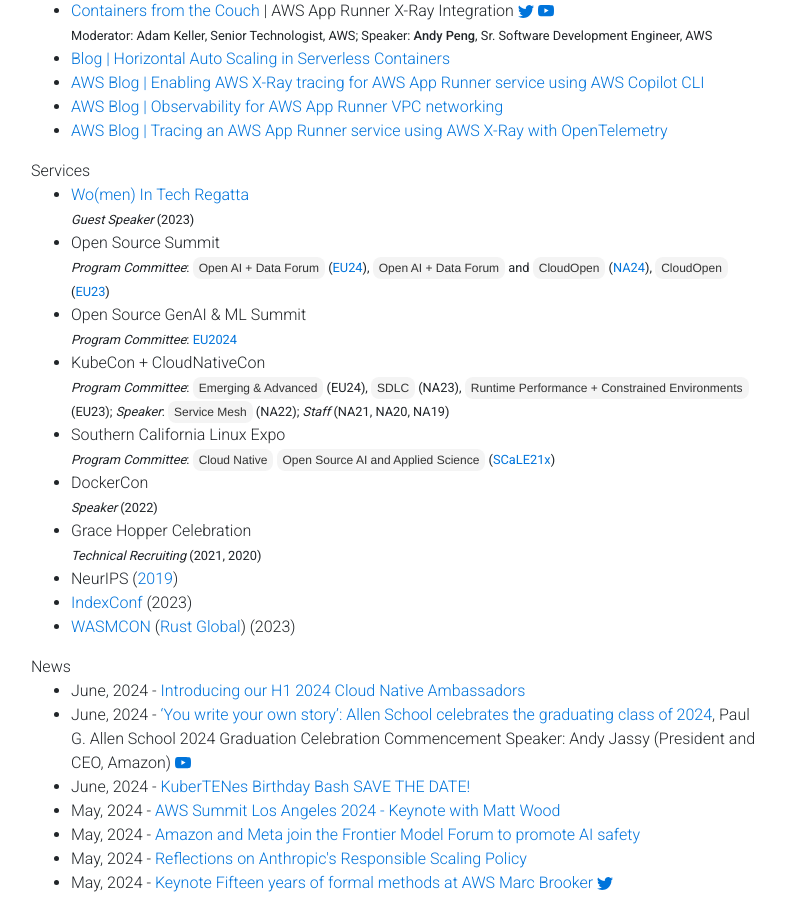
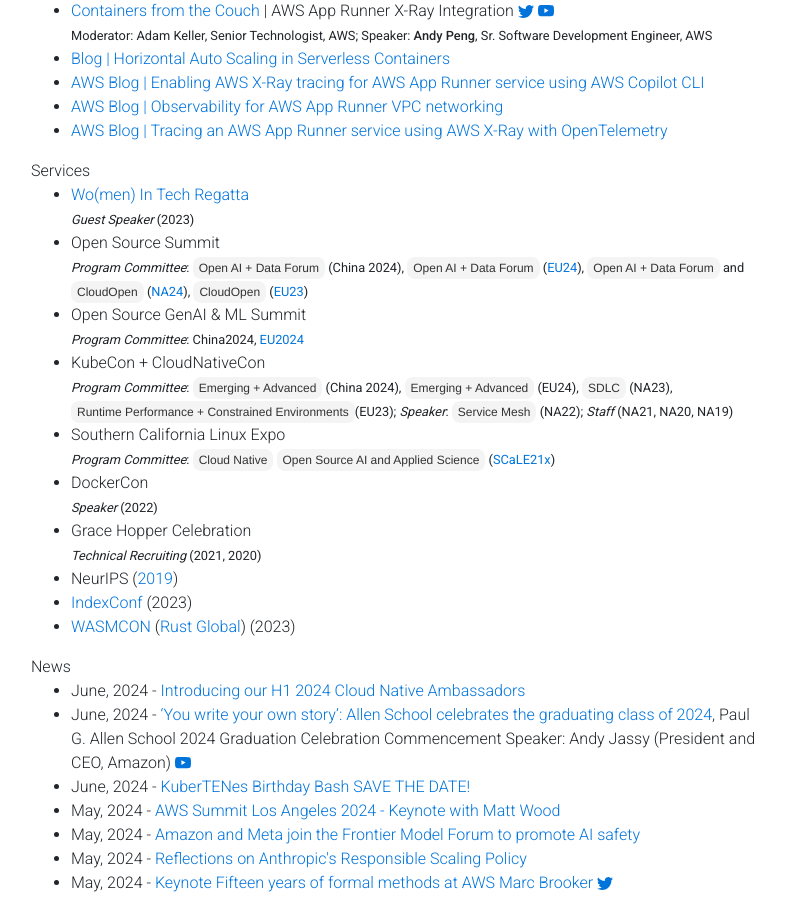
Before and after one commit to gfw001/gfw001.github.io, a Jekyll site: the page portfolio.html, which Jekyll copies as it is, in a window 1280 px wide and 900 px high, scrolled down 1435 px. Shown: the whole window, without its empty margins (54-839 px from the left). Built offline with Jekyll 4.4.1, drawn with Linux system fonts in a browser that asks for light colours; nearby versions of some CDN libraries; a style sheet for code colours, icons or effects is not loaded.

Commit message:
Update portfolio.html

```diff
--- a/portfolio.html
+++ b/portfolio.html
@@ -285,15 +285,15 @@
 	</li>
 	<li>
 		Open Source Summit<br>
-		<small><i>Program Committee</i>: <button>Open AI + Data Forum</button> (<a href="https://events.linuxfoundation.org/open-source-summit-europe/program/program-committee/">EU24</a>), <button>Open AI + Data Forum</button> and <button>CloudOpen</button> (<a href="https://events.linuxfoundation.org/open-source-summit-north-america/program/program-committee/">NA24</a>), <button>CloudOpen</button> (<a href="https://events.linuxfoundation.org/archive/2023/open-source-summit-europe/program/program-committee/">EU23</a>)</small><br>
+		<small><i>Program Committee</i>: <button>Open AI + Data Forum</button> (China 2024), <button>Open AI + Data Forum</button> (<a href="https://events.linuxfoundation.org/open-source-summit-europe/program/program-committee/">EU24</a>), <button>Open AI + Data Forum</button> and <button>CloudOpen</button> (<a href="https://events.linuxfoundation.org/open-source-summit-north-america/program/program-committee/">NA24</a>), <button>CloudOpen</button> (<a href="https://events.linuxfoundation.org/archive/2023/open-source-summit-europe/program/program-committee/">EU23</a>)</small><br>
 	</li>
 	<li>
 		Open Source GenAI & ML Summit<br>
-		<small><i>Program Committee</i>: <a href="https://events.linuxfoundation.org/ai-dev-europe/program/program-committee/">EU2024</a> </small>
+		<small><i>Program Committee</i>: China2024, <a href="https://events.linuxfoundation.org/ai-dev-europe/program/program-committee/">EU2024</a> </small>
 	</li>
 	<li>
 		KubeCon + CloudNativeCon <br>
-		<small><i>Program Committee</i>: <button>Emerging & Advanced</button> (EU24), <button>SDLC</button> (NA23), <button>Runtime Performance + Constrained Environments</button>(EU23); <i>Speaker</i>: <button>Service Mesh</button> (NA22); <i>Staff</i> (NA21, NA20, NA19)</small>
+		<small><i>Program Committee</i>: <button>Emerging + Advanced</button> (China 2024), <button>Emerging + Advanced</button> (EU24), <button>SDLC</button> (NA23), <button>Runtime Performance + Constrained Environments</button>(EU23); <i>Speaker</i>: <button>Service Mesh</button> (NA22); <i>Staff</i> (NA21, NA20, NA19)</small>
 	</li>
 	<li>
 		Southern California Linux Expo <br>
```
